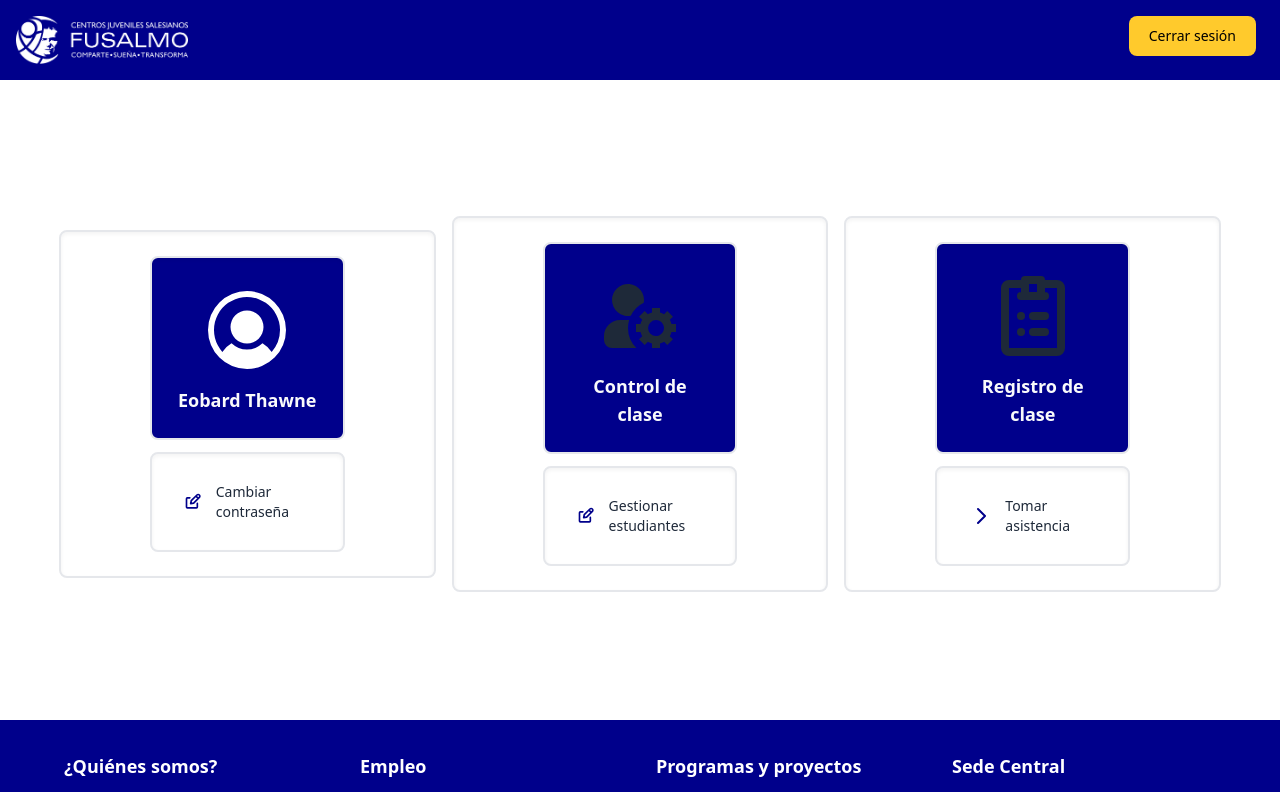
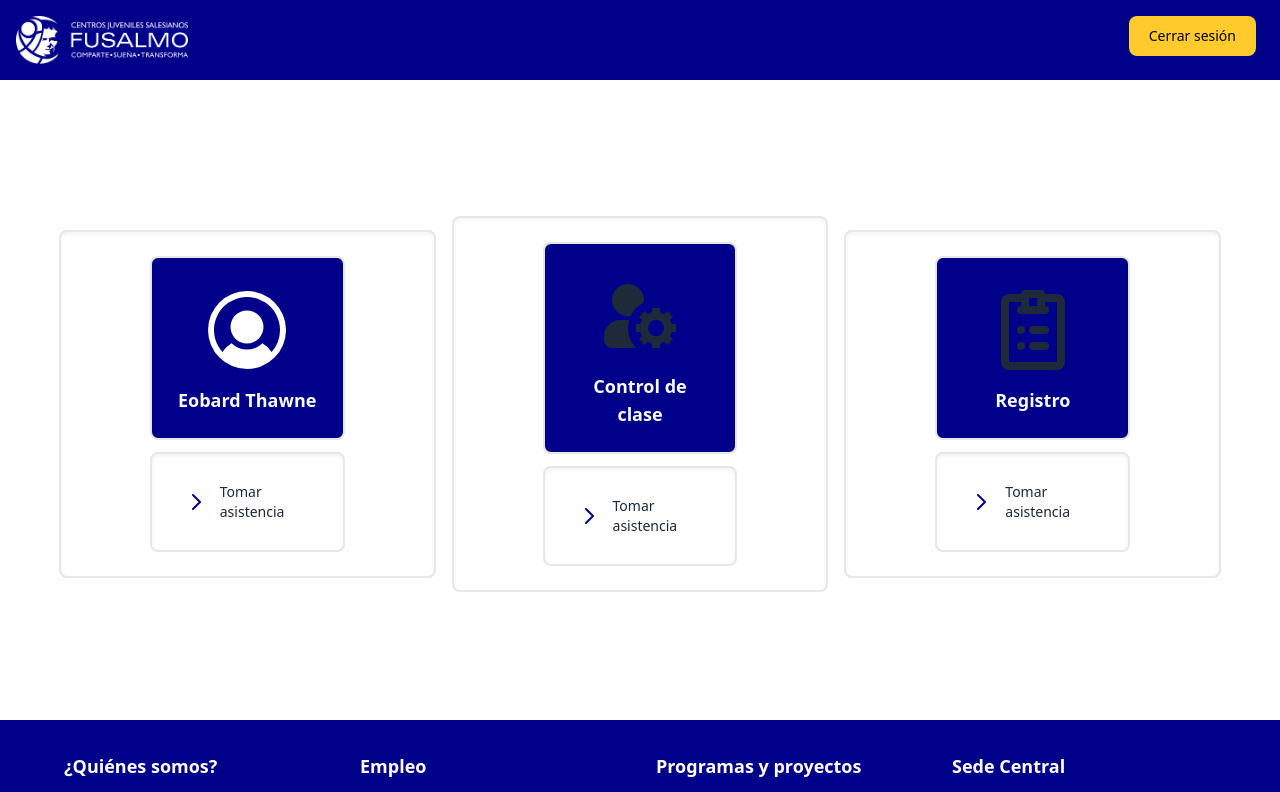
Before and after one commit to listaAsistencia/frontend, a React (Vite) app: page / in a window 1280 px wide. Shown: the top 792 px of the page. Built offline with nearby package versions, Linux system fonts and the light colour scheme.

Commit message:
add: notifications

```diff
--- a/package.json
+++ b/package.json
@@ -13,6 +13,7 @@
     "react": "^19.1.0",
     "react-dom": "^19.1.0",
     "react-hook-form": "^7.60.0",
+    "react-hot-toast": "^2.5.2",
     "react-router-dom": "^7.7.0"
   },
   "devDependencies": {
--- a/src/components/cards/profileCard.tsx
+++ b/src/components/cards/profileCard.tsx
@@ -23,27 +23,22 @@ export const ProfileCard: React.FC = () => {
             </div>
 
             {/* opciones */}
-            <div className="space-y-2 p-4 w-[80%] lg:w-[60%] border-2 border-gray-200 rounded-lg shadow-inner bg-white">
-                <Link
-                    to="/home"
-                    className="flex items-center px-4 py-3 hover:bg-secondary rounded-md transition-colors duration-200"
+            <Link
+                to={"/attendance"}
+                className="space-y-2 p-4 w-[80%] lg:w-[60%] border-2 border-gray-200 rounded-lg shadow-inner bg-white hover:bg-secondary transition-colors duration-300">
+                <div
+                    className="flex items-center px-4 py-3"
                 >
                     <div className="text-green-600">
-                        <svg className="w-5 h-5 text-primary" aria-hidden="true" xmlns="http://www.w3.org/2000/svg" width="24" height="24" fill="none" viewBox="0 0 24 24">
-                            <path
-                                stroke="currentColor"
-                                strokeLinecap="round"
-                                strokeLinejoin="round"
-                                strokeWidth="2"
-                                d="m14.304 4.844 2.852 2.852M7 7H4a1 1 0 0 0-1 1v10a1 1 0 0 0 1 1h11a1 1 0 0 0 1-1v-4.5m2.409-9.91a2.017 2.017 0 0 1 0 2.853l-6.844 6.844L8 14l.713-3.565 6.844-6.844a2.015 2.015 0 0 1 2.852 0Z"
-                            />
+                        <svg className="w-6 h-6 text-primary" aria-hidden="true" xmlns="http://www.w3.org/2000/svg" width="24" height="24" fill="none" viewBox="0 0 24 24">
+                            <path stroke="currentColor" stroke-linecap="round" stroke-linejoin="round" stroke-width="2" d="m9 5 7 7-7 7" />
                         </svg>
                     </div>
                     <div className="pl-3">
-                        <p className="text-sm font-medium text-gray-800">Cambiar contraseña</p>
+                        <p className="text-sm font-medium text-gray-800">Tomar asistencia</p>
                     </div>
-                </Link>
-            </div>
+                </div>
+            </Link>
         </div>
     );
 };
--- a/src/components/layout/components/navBar.tsx
+++ b/src/components/layout/components/navBar.tsx
@@ -1,5 +1,6 @@
 import logo from "../../../assets/logo.webp"
 import { GeneralButton } from "../../buttons/generalButton";
+
 type Props ={
     hideLogout?: boolean;
 
@@ -9,7 +10,7 @@ export const NavBar: React.FC<Props> = ({hideLogout=false}) => {
         <nav className="bg-primary">
             <div className="flex flex-wrap justify-center gap-3 md:justify-between items-center mx-auto p-4">
                 <a href="https://fusalmo.org/salesianos/" className="flex items-center space-x-3 rtl:space-x-reverse">
-                    <img src={logo} className="h-12" alt="Flowbite Logo" />
+                    <img src={logo} className="h-12" alt="Logo fusalmo" />
                 </a>
                 {!hideLogout &&(
                     <div className="flex items-center space-x-6 rtl:space-x-reverse">
--- a/src/components/layout/generalLayout.tsx
+++ b/src/components/layout/generalLayout.tsx
@@ -1,5 +1,6 @@
 import { NavBar } from "./components/navBar";
 import { Footer } from "./components/footer";
+import {Toaster} from "react-hot-toast"
 
 type PropsGeneralLayout = {
   children?: React.ReactNode;
--- a/src/main.tsx
+++ b/src/main.tsx
@@ -2,6 +2,7 @@ import React from 'react';
 import ReactDOM from 'react-dom/client';
 import { createBrowserRouter, RouterProvider } from 'react-router-dom';
 import { routes } from './router/routes';
+import { Toaster } from 'react-hot-toast';
 import './index.css';
 
 const router = createBrowserRouter(routes);
@@ -9,5 +10,6 @@ const router = createBrowserRouter(routes);
 ReactDOM.createRoot(document.getElementById('root')!).render(
   <React.StrictMode>
     <RouterProvider router={router} />
+    <Toaster/>
   </React.StrictMode>
 );
--- a/src/pages/attendance.tsx
+++ b/src/pages/attendance.tsx
@@ -1,7 +1,8 @@
 import { GeneralLayOut } from "../components/layout/generalLayout";
 import {useForm} from "react-hook-form"
 import { AttendaceProps, mockNames } from "./mock";
-import { Link } from "react-router-dom";
+import { Link, useNavigate } from "react-router-dom";
+import toast from "react-hot-toast"
 
 interface AttendanceFormProps {
     date: string,
@@ -9,6 +10,9 @@ interface AttendanceFormProps {
 }
 
 export const AttendancePage: React.FC = () => {
+    //redirección
+    const navigate = useNavigate();
+
     const { register, handleSubmit } = useForm<AttendanceFormProps>({
     defaultValues: {
         students: mockNames,
@@ -23,8 +27,12 @@ export const AttendancePage: React.FC = () => {
     const date = getTodayISOString();
 
     const onSubmit = (data) => {
-        return console.log(data);
+        console.log(data);
+        navigate("/home", { state: { toastMessage: "Asistencia guardada" } });
+        navigate("/home");
+        toast.success("Asistencia guardada exitosamente");
     }
+
     return (
         <GeneralLayOut>
         <div className="flex items-center justify-center min-h-[80vh] bg-gray-100">
@@ -81,7 +89,7 @@ export const AttendancePage: React.FC = () => {
 
                     <button
                     type="submit"
-                    className="w-full bg-primary text-white py-2 rounded-xl text-sm font-medium hover:bg-secondary hover:text-black transition-colors duration-300 ease-in-out">
+                    className="w-full text-white bg-primary py-2 rounded-xl text-sm font-medium border-1 border-primary hover:bg-white hover:text-black hover:border hover:border-black transition-colors duration-300 ease-in-out">
                         Guardar asistencia
                     </button>
 
--- a/src/pages/homePage/teacherPage/components/AttendanceCard.tsx
+++ b/src/pages/homePage/teacherPage/components/AttendanceCard.tsx
@@ -6,27 +6,28 @@ export const PassAttendanceCard: React.FC = () => {
             {/* icono */}
             <div className="w-[80%] lg:w-[60%] text-center p-6 bg-primary rounded-t-lg border-2 border-gray-200 rounded-lg shadow-inner">
                 <svg className="w-24 h-24 mx-auto text-gray-800 dark:text-white" aria-hidden="true" xmlns="http://www.w3.org/2000/svg" width="24" height="24" fill="none" viewBox="0 0 24 24">
-                    <path stroke="currentColor" stroke-linecap="round" stroke-linejoin="round" stroke-width="2" d="M15 4h3a1 1 0 0 1 1 1v15a1 1 0 0 1-1 1H6a1 1 0 0 1-1-1V5a1 1 0 0 1 1-1h3m0 3h6m-3 5h3m-6 0h.01M12 16h3m-6 0h.01M10 3v4h4V3h-4Z"/>
+                    <path stroke="currentColor" stroke-linecap="round" stroke-linejoin="round" stroke-width="2" d="M15 4h3a1 1 0 0 1 1 1v15a1 1 0 0 1-1 1H6a1 1 0 0 1-1-1V5a1 1 0 0 1 1-1h3m0 3h6m-3 5h3m-6 0h.01M12 16h3m-6 0h.01M10 3v4h4V3h-4Z" />
                 </svg>
-                <p className="pt-2 text-lg font-semibold text-gray-50">Registro de clase</p>
+                <p className="pt-2 text-lg font-semibold text-gray-50">Registro</p>
             </div>
 
             {/* opciones */}
-                <div className="space-y-2 p-4 w-[80%] lg:w-[60%] border-2 border-gray-200 rounded-lg shadow-inner bg-white">
             <Link
-                        to="/attendance"
-                        className="flex items-center px-4 py-3 hover:bg-secondary rounded-md transition-colors duration-200"
+                to={"/attendance"}
+                className="space-y-2 p-4 w-[80%] lg:w-[60%] border-2 border-gray-200 rounded-lg shadow-inner bg-white hover:bg-secondary transition-colors duration-300">
+                <div
+                    className="flex items-center px-4 py-3"
                 >
                     <div className="text-green-600">
                         <svg className="w-6 h-6 text-primary" aria-hidden="true" xmlns="http://www.w3.org/2000/svg" width="24" height="24" fill="none" viewBox="0 0 24 24">
-                            <path stroke="currentColor" stroke-linecap="round" stroke-linejoin="round" stroke-width="2" d="m9 5 7 7-7 7"/>
+                            <path stroke="currentColor" stroke-linecap="round" stroke-linejoin="round" stroke-width="2" d="m9 5 7 7-7 7" />
                         </svg>
                     </div>
                     <div className="pl-3">
                         <p className="text-sm font-medium text-gray-800">Tomar asistencia</p>
                     </div>
+                </div>
             </Link>
-                </div>
         </div>
     );
 }
--- a/src/pages/homePage/teacherPage/components/manageStudentsCard.tsx
+++ b/src/pages/homePage/teacherPage/components/manageStudentsCard.tsx
@@ -5,35 +5,29 @@ export const ManageStudentsCard: React.FC = () => {
         <div className="w-full h-full p-6 mx-auto right-0 mt-2 w-60 border-2 border-gray-200 rounded-lg shadow-inner bg-white flex items-center justify-center flex-col gap-3">
             {/* icono */}
             <div className="w-[80%] lg:w-[60%] text-center p-6 bg-primary rounded-t-lg border-2 border-gray-200 rounded-lg shadow-inner">
-            <svg className="w-24 h-24 mx-auto text-gray-800 dark:text-white" aria-hidden="true" xmlns="http://www.w3.org/2000/svg" width="24" height="24" fill="currentColor" viewBox="0 0 24 24">
-                <path fill-rule="evenodd" d="M17 10v1.126c.367.095.714.24 1.032.428l.796-.797 1.415 1.415-.797.796c.188.318.333.665.428 1.032H21v2h-1.126c-.095.367-.24.714-.428 1.032l.797.796-1.415 1.415-.796-.797a3.979 3.979 0 0 1-1.032.428V20h-2v-1.126a3.977 3.977 0 0 1-1.032-.428l-.796.797-1.415-1.415.797-.796A3.975 3.975 0 0 1 12.126 16H11v-2h1.126c.095-.367.24-.714.428-1.032l-.797-.796 1.415-1.415.796.797A3.977 3.977 0 0 1 15 11.126V10h2Zm.406 3.578.016.016c.354.358.574.85.578 1.392v.028a2 2 0 0 1-3.409 1.406l-.01-.012a2 2 0 0 1 2.826-2.83ZM5 8a4 4 0 1 1 7.938.703 7.029 7.029 0 0 0-3.235 3.235A4 4 0 0 1 5 8Zm4.29 5H7a4 4 0 0 0-4 4v1a2 2 0 0 0 2 2h6.101A6.979 6.979 0 0 1 9 15c0-.695.101-1.366.29-2Z" clip-rule="evenodd"/>
-            </svg>
-            <p className="pt-2 text-lg font-semibold text-gray-50">Control de clase</p>
-
+                <svg className="w-24 h-24 mx-auto text-gray-800 dark:text-white" aria-hidden="true" xmlns="http://www.w3.org/2000/svg" width="24" height="24" fill="currentColor" viewBox="0 0 24 24">
+                    <path fill-rule="evenodd" d="M17 10v1.126c.367.095.714.24 1.032.428l.796-.797 1.415 1.415-.797.796c.188.318.333.665.428 1.032H21v2h-1.126c-.095.367-.24.714-.428 1.032l.797.796-1.415 1.415-.796-.797a3.979 3.979 0 0 1-1.032.428V20h-2v-1.126a3.977 3.977 0 0 1-1.032-.428l-.796.797-1.415-1.415.797-.796A3.975 3.975 0 0 1 12.126 16H11v-2h1.126c.095-.367.24-.714.428-1.032l-.797-.796 1.415-1.415.796.797A3.977 3.977 0 0 1 15 11.126V10h2Zm.406 3.578.016.016c.354.358.574.85.578 1.392v.028a2 2 0 0 1-3.409 1.406l-.01-.012a2 2 0 0 1 2.826-2.83ZM5 8a4 4 0 1 1 7.938.703 7.029 7.029 0 0 0-3.235 3.235A4 4 0 0 1 5 8Zm4.29 5H7a4 4 0 0 0-4 4v1a2 2 0 0 0 2 2h6.101A6.979 6.979 0 0 1 9 15c0-.695.101-1.366.29-2Z" clip-rule="evenodd" />
+                </svg>
+                <p className="pt-2 text-lg font-semibold text-gray-50">Control de clase</p>
             </div>
 
             {/* opciones */}
-            <div className="space-y-2 p-4 w-[80%] lg:w-[60%] border-2 border-gray-200 rounded-lg shadow-inner bg-white">
-                <Link
-                    to="/home"
-                    className="flex items-center px-4 py-3 hover:bg-secondary rounded-md transition-colors duration-200"
+            <Link
+                to={"/attendance"}
+                className="space-y-2 p-4 w-[80%] lg:w-[60%] border-2 border-gray-200 rounded-lg shadow-inner bg-white hover:bg-secondary transition-colors duration-300">
+                <div
+                    className="flex items-center px-4 py-3"
                 >
                     <div className="text-green-600">
-                        <svg className="w-5 h-5 text-primary" aria-hidden="true" xmlns="http://www.w3.org/2000/svg" width="24" height="24" fill="none" viewBox="0 0 24 24">
-                            <path
-                                stroke="currentColor"
-                                strokeLinecap="round"
-                                strokeLinejoin="round"
-                                strokeWidth="2"
-                                d="m14.304 4.844 2.852 2.852M7 7H4a1 1 0 0 0-1 1v10a1 1 0 0 0 1 1h11a1 1 0 0 0 1-1v-4.5m2.409-9.91a2.017 2.017 0 0 1 0 2.853l-6.844 6.844L8 14l.713-3.565 6.844-6.844a2.015 2.015 0 0 1 2.852 0Z"
-                            />
+                        <svg className="w-6 h-6 text-primary" aria-hidden="true" xmlns="http://www.w3.org/2000/svg" width="24" height="24" fill="none" viewBox="0 0 24 24">
+                            <path stroke="currentColor" stroke-linecap="round" stroke-linejoin="round" stroke-width="2" d="m9 5 7 7-7 7" />
                         </svg>
                     </div>
                     <div className="pl-3">
-                        <p className="text-sm font-medium text-gray-800">Gestionar estudiantes</p>
+                        <p className="text-sm font-medium text-gray-800">Tomar asistencia</p>
                     </div>
-                </Link>
-            </div>
+                </div>
+            </Link>
         </div>
     );
 }
--- a/vite.config.ts
+++ b/vite.config.ts
@@ -9,6 +9,5 @@ export default defineConfig({
   },
   server: {
     host: true,
-    port: 3000,
   }
 })
```
Also changed, not shown: 1 other file (tests, documents, lock files or other folders). Lines whose indentation alone changed are shown as unchanged.
